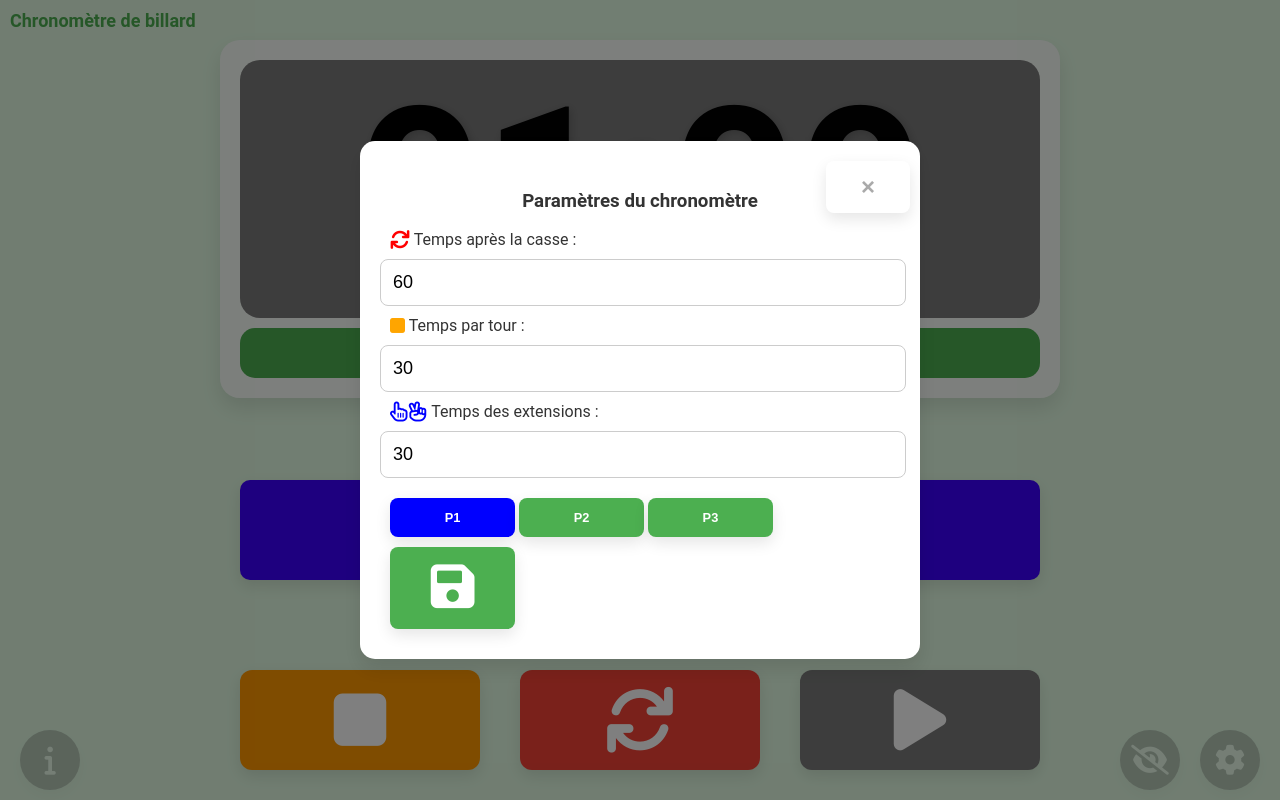
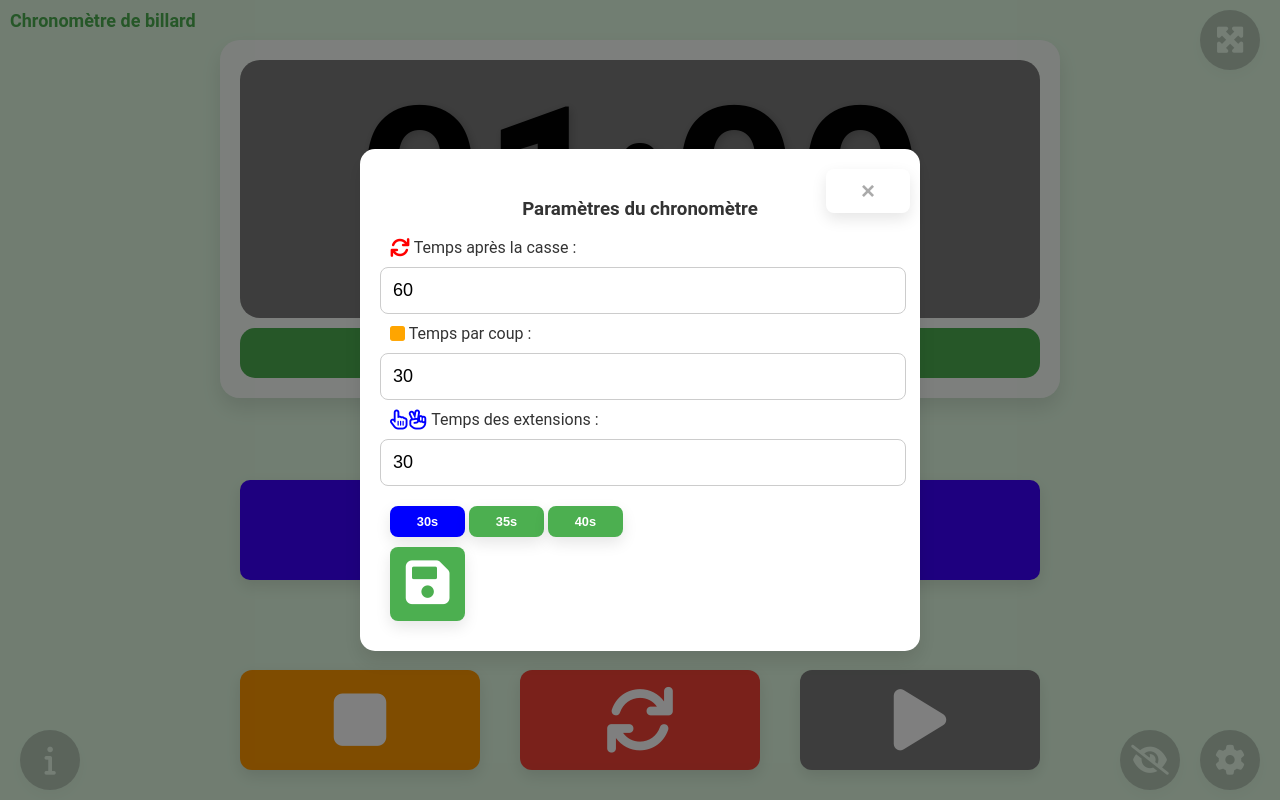
Before and after one commit to allerretour/timerv2, a plain HTML site: page index.html in a window 1280 px wide. Both pictures are taken after a click on the button 1230 px from the left and 760 px from the top of the page. Drawn offline with Linux system fonts and the light colour scheme.

Commit message:
Add files via upload

```diff
--- a/index.html
+++ b/index.html
@@ -55,7 +55,7 @@
         <label for="initialTime"><i class="fas fa-refresh fa-lg"  style="color: red;"></i> Temps après la casse :</label>
         <input type="number" id="initialTime" value="60" min="1">
 
-        <label for="nextTimeValue"><i class="fa-solid fa-stop fa-lg"  style="color: orange;"></i> Temps par tour :</label>
+        <label for="nextTimeValue"><i class="fa-solid fa-stop fa-lg"  style="color: orange;"></i> Temps par coup :</label>
         <input type="number" id="nextTimeValue" value="30" min="1">
 
 	<label for="addTimeValue"><i class="fa-regular fa-hand-pointer fa-lg" style="color: blue;"></i><i class="fa-regular fa-hand-peace fa-lg" style="color: blue;"></i> Temps des extensions :</label>
@@ -64,9 +64,9 @@
 
 <!-- Inside the modal section -->
 <div class="presets-container">
-    <button class="preset-button" onclick="setPreset(60, 30, 30, this)">P1</button>
-    <button class="preset-button" onclick="setPreset(70, 35, 35, this)">P2</button>
-    <button class="preset-button" onclick="setPreset(80, 40, 40, this)">P3</button>
+    <button class="preset-button" onclick="setPreset(60, 30, 30, this)">30s</button>
+    <button class="preset-button" onclick="setPreset(70, 35, 35, this)">35s</button>
+    <button class="preset-button" onclick="setPreset(80, 40, 40, this)">40s</button>
 </div>
 
 
@@ -75,6 +75,10 @@
         <button onclick="saveSettings()"><i class="fas fa-save"></i></button>
     </div>
 </div>
+
+<button class="fullscreen-btn" onclick="toggleFullscreen()">
+    <i class="fa-solid fa-maximize"></i>
+</button>
 
 
 <button class="info-button" onclick="openInstructions()">
@@ -85,12 +89,13 @@
     <div class="modal-content" onclick="event.stopPropagation()">
         <button class="close-button" onclick="closeInstructions()">&times;</button>
         <h3 style="text-align: center;">Chronomètre de billard</h3>
-	<p>  <i class="fa-solid fa-stop fa-lg" style="color: orange;"></i>&nbsp;&nbsp;Coup suivant <strong style="color:orange">(b)</strong></p>
+	<p>  <i class="fa-solid fa-stop fa-lg" style="color: orange;"></i>&nbsp;&nbsp;Coup terminé <strong style="color:orange">(b)</strong></p>
 	<p>  <i class="fas fa-refresh fa-lg" style="color: red;"></i>&nbsp;&nbsp;Nouvelle partie <strong style="color:red">(r)</strong></p>
 	<p>  <i class="fas fa-pause fa-lg" style="color: green;"></i>&nbsp;&nbsp;&nbsp;Mettre en pause <strong style="color:green">(p)</strong></p>
 	<p>  <i class="fa-regular fa-hand-pointer fa-lg" style="color: rgb(0, 0, 255);"></i>&nbsp;&nbsp;Extension pour joueur 1 <strong style="color:blue">(1)</strong></p>
 	<p>  <i class="fa-regular fa-hand-peace fa-lg" style="color: blue;"></i>&nbsp;&nbsp;Extension pour joueur 2 <strong style="color:blue">(2)</strong></p>
 	<p>  <i class="fas fa-eye-slash fa-lg"></i>&nbsp;&nbsp;Cacher les contrôles <strong style="color:blue">(z)</strong></p>
+    <p>  <i class="fa-solid fa-maximize fa-lg"></i>&nbsp;&nbsp;Plein écran <strong style="color:grey">(q)</strong></p>
     <p>  <i class="fas fa-cog fa-lg"></i>&nbsp;&nbsp;Réglages des temps</p>
 	<p>&nbsp;&nbsp;<i class="fas fa-info fa-lg"></i>&nbsp;&nbsp;&nbsp;Lexique des icônes</p>
 	<p style="text-align: center;">____________________________ </p>
--- a/script.js
+++ b/script.js
@@ -79,6 +79,8 @@ initialTime = parseInt(document.getElementById('initialTime').value);
     function resetToNextValue() {
     countdownTime = nextTimeValue;
     updateCountdown();
+    isPaused = false;
+    pauseTimer();
     if (!isPaused) {  // Si le timer n'est pas en pause, démarrer le timer
         startTimer();
     }
@@ -217,11 +219,50 @@ function toggleVisibility() {
     }
 }
 
+const fullscreenButton = document.getElementById('fullscreen-btn');
+
+    // Function to check if the document is in fullscreen
+    function isFullscreen() {
+      return document.fullscreenElement || document.mozFullScreenElement || document.webkitFullscreenElement || document.msFullscreenElement;
+    }
+
+    // Function to toggle fullscreen
+    function toggleFullscreen() {
+      if (isFullscreen()) {
+        // Exit fullscreen
+        if (document.exitFullscreen) {
+          document.exitFullscreen();
+        } else if (document.mozCancelFullScreen) { // Firefox
+          document.mozCancelFullScreen();
+        } else if (document.webkitExitFullscreen) { // Chrome, Safari
+          document.webkitExitFullscreen();
+        } else if (document.msExitFullscreen) { // IE/Edge
+          document.msExitFullscreen();
+        }
+      } else {
+        // Enter fullscreen
+        if (document.documentElement.requestFullscreen) {
+          document.documentElement.requestFullscreen();
+        } else if (document.documentElement.mozRequestFullScreen) { // Firefox
+          document.documentElement.mozRequestFullScreen();
+        } else if (document.documentElement.webkitRequestFullscreen) { // Chrome, Safari, Opera
+          document.documentElement.webkitRequestFullscreen();
+        } else if (document.documentElement.msRequestFullscreen) { // IE/Edge
+          document.documentElement.msRequestFullscreen();
+        }
+      }
+    }
+
+
+
+
+
+
 
 
 
 document.addEventListener("keydown", function (event) {
-    if (["1", "2", "b", "r", "p","z"].includes(event.key)) {
+    if (["1", "2", "b", "r", "p","q","z"].includes(event.key)) {
         event.preventDefault(); // Stops default browser actions
     }
 
@@ -240,6 +281,9 @@ document.addEventListener("keydown", function (event) {
             break;
         case "p":
             pauseTimer();
+            break;
+        case "q":
+            toggleFullscreen();
             break;
         case "z":
             toggleVisibility();
@@ -300,8 +344,8 @@ window.addEventListener('resize', adjustUI);
 
 window.onload = function() {
     updateCountdown(); // Juste mettre à jour l'affichage
-    isPaused = true
-    pauseTimer()
+    isPaused = true;
+    pauseTimer();
 
 
 // Select the first preset button
--- a/styles.css
+++ b/styles.css
@@ -215,9 +215,6 @@
 
 
 
-
-
-
 @keyframes blink {
     0% {
         opacity: 1;
@@ -259,7 +256,23 @@
     font-size: 30px;
 }
 
-
+.fullscreen-btn {
+    position: fixed;
+    opacity: 0.3;
+    top: 10px;
+    right: 20px;
+    width: 60px;
+    height: 60px;
+    background-color: #555;
+    color: white;
+    border: none;
+    border-radius: 50%;
+    display: flex;
+    justify-content: center;
+    align-items: center;
+    cursor: pointer;
+    font-size: 30px;
+}
 .settings-button {
            position: fixed;
 	       opacity: 0.3;
@@ -323,11 +336,11 @@
 
         .modal-content button {
             margin-top: 10px;
-            padding: 12px 20px;
+            padding: 8px 12px;
             background-color: #4caf50;
             color: white;
             border-radius: 8px;
-	        width: 25%;
+	        width: 15%;
             border: none;
             transition: background-color 0.3s;
         }
```
Lines whose indentation alone changed are shown as unchanged.
